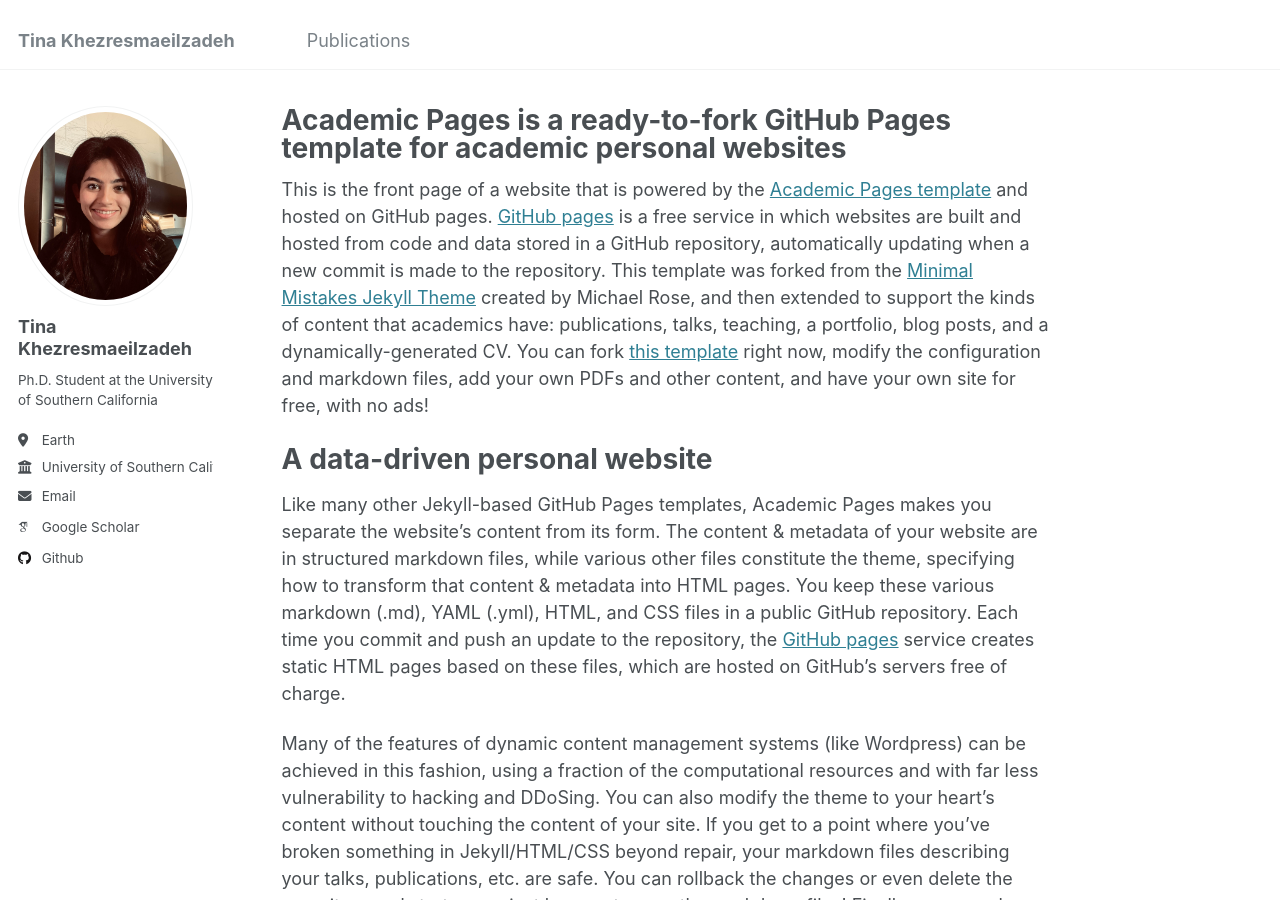
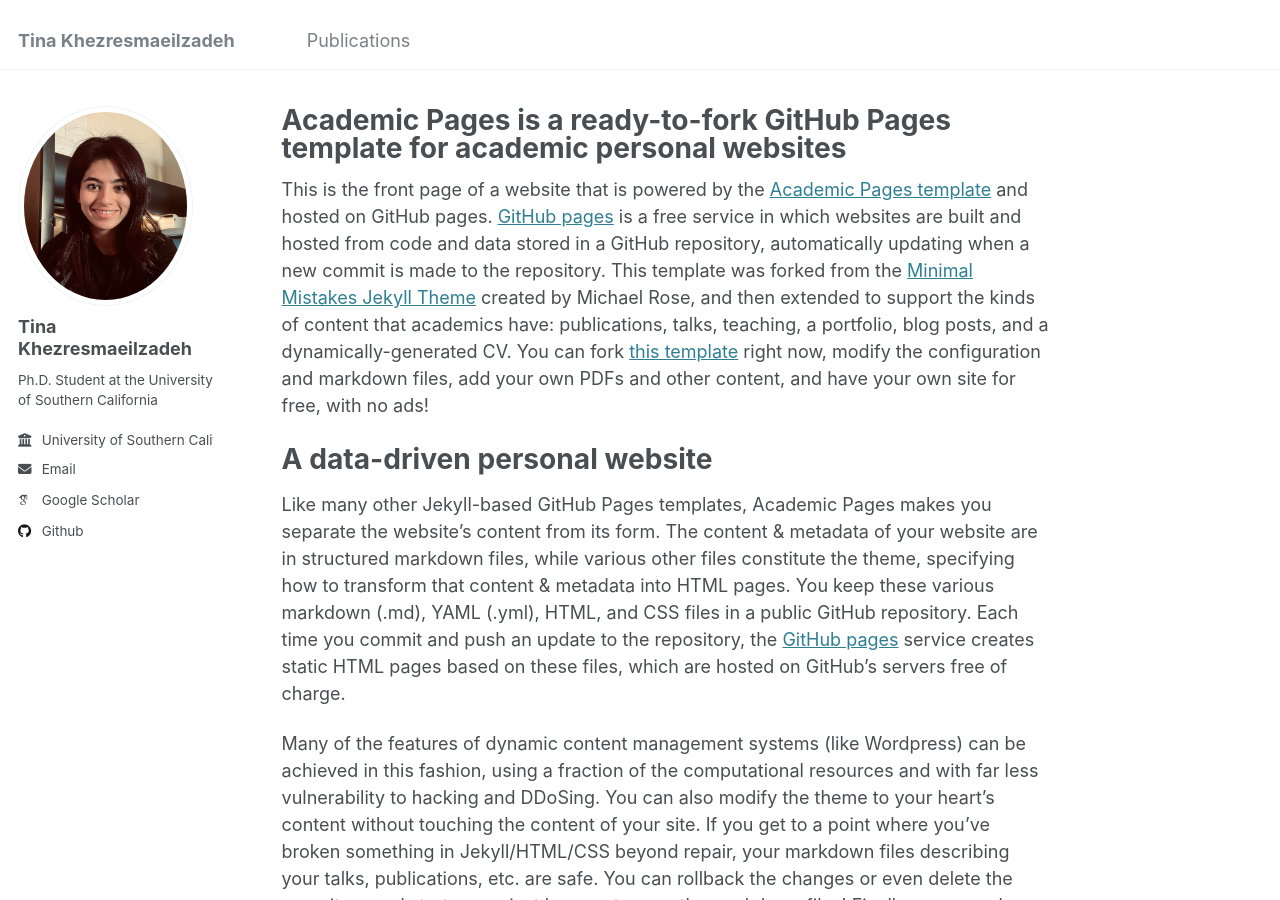
Before and after one commit to tinakhezresmaeilzadeh/tinakhezresmaeilzadeh.github.io, a Jekyll site: the page built from _pages/about.md, in a window 1280 px wide and 900 px high. Built offline with Jekyll 4.4.1, drawn with Linux system fonts in a browser that asks for light colours; some web fonts are replaced.

Commit message:
Update _config.yml

```diff
--- a/_config.yml
+++ b/_config.yml
@@ -25,7 +25,7 @@
   name             : "Tina Khezresmaeilzadeh"
   pronouns         : # example: "she/her"
   bio              : "Ph.D. Student at the University of Southern California"
-  location         : "Earth"
+  location         : #
   employer         : "University of Southern California"
   uri              : # URL
   email            : "khezresm@usc.edu"
```
